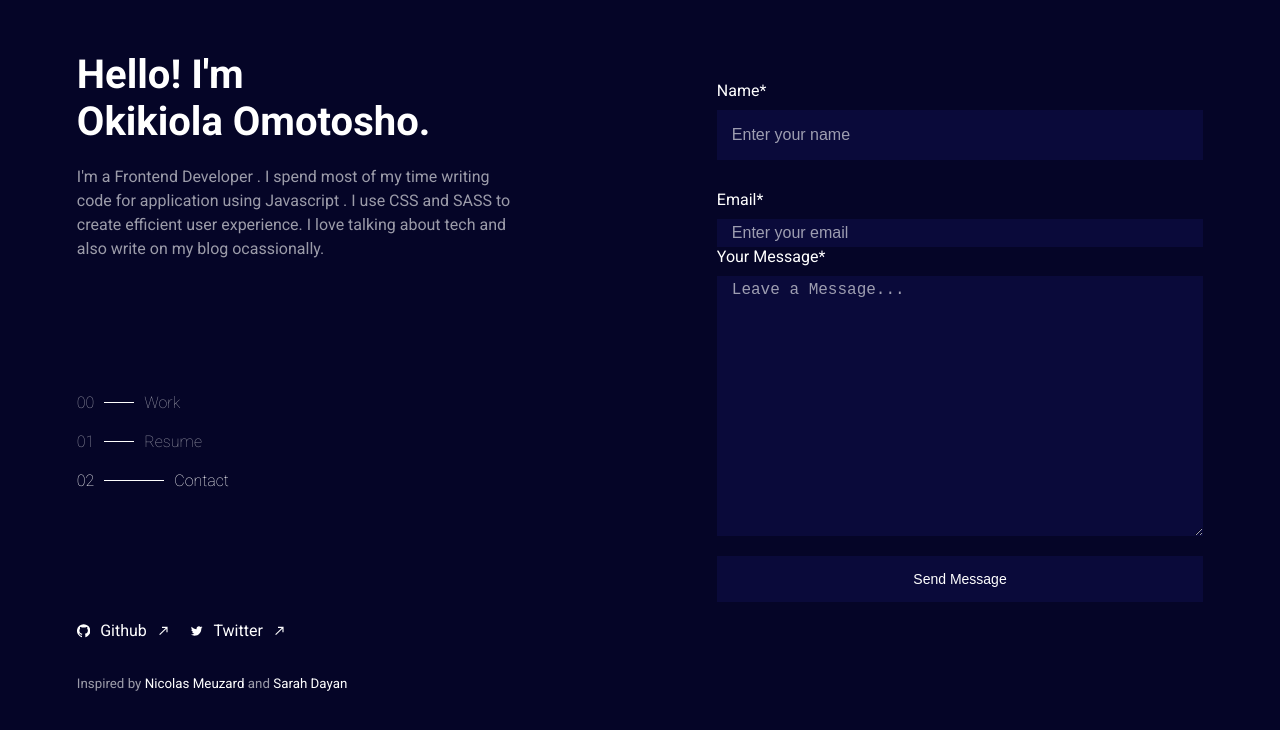
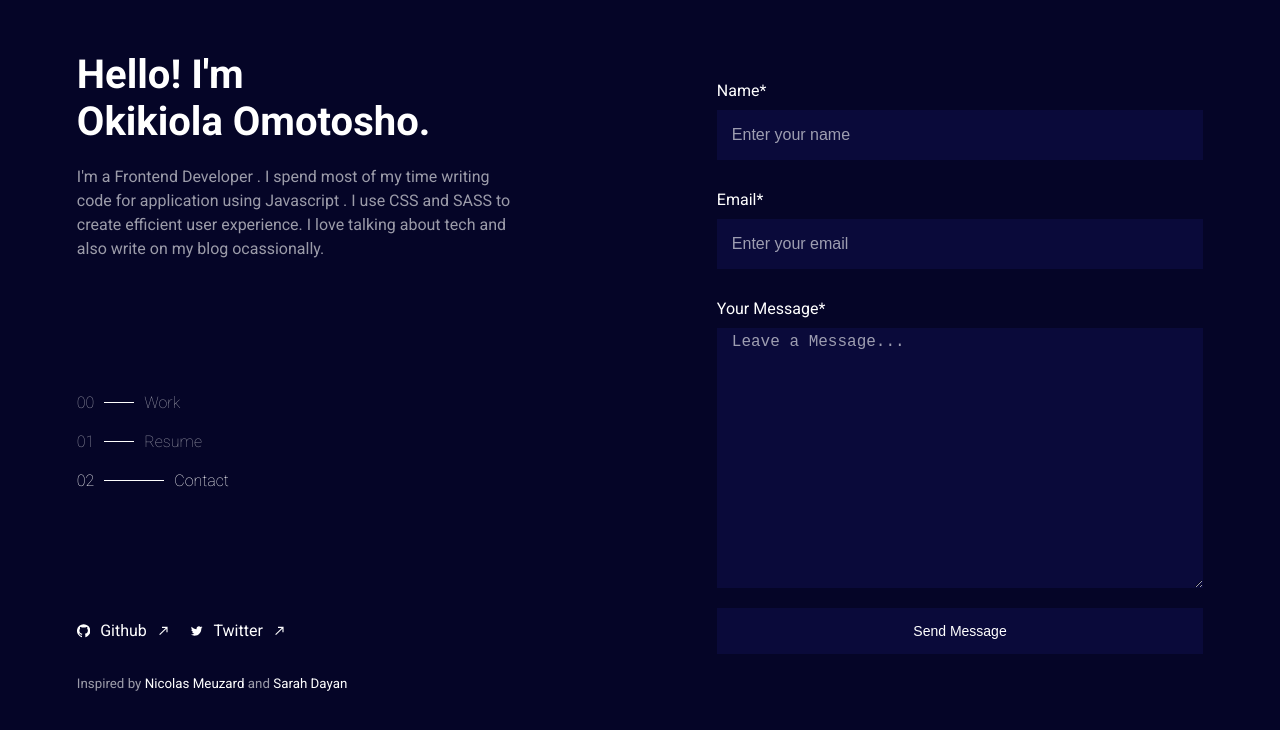
Before and after one commit to omotoshogyro/my-portfolio, a React (Create React App) app: page /contact in a window 1280 px wide. Shown: the top 730 px of the page. Built offline with nearby package versions, Linux system fonts and the light colour scheme.

Commit message:
input fixed

```diff
--- a/public/index.html
+++ b/public/index.html
@@ -35,7 +35,7 @@
   <body>
 
 
-    <form name="contact" netlify netlify-honeypot="bot-field" action='/' hidden>
+    <form name="contact" netlify netlify-honeypot="bot-field" hidden>
       <input type="text" name="name" />
       <input type="email" name="email" />
       <textarea name="message"></textarea>
--- a/src/App.css
+++ b/src/App.css
@@ -51,12 +51,11 @@ body::-webkit-scrollbar {
   .mobile__container {
     display: grid;
   }
-  .pages__container__mobile{
+  .pages__container__mobile {
     height: 90vh;
     display: flex;
     flex-direction: column;
     align-content: space-between;
     justify-content: space-between;
   }
-
 }
--- a/src/components/Contact/Contact.css
+++ b/src/components/Contact/Contact.css
@@ -4,7 +4,7 @@
 
 .input__form:nth-child(2),
 .input__form:nth-child(3) {
-  margin-top: 30px;
+  /* margin-top: 30px; */
 }
 .input__form > label {
   display: flex;
@@ -12,8 +12,10 @@
 }
 .input__form label > span {
   color: #fff;
+  margin-top: 30px;
   margin-bottom: 10px;
 }
+
 .input__form label > input,
 .input__form label > textarea {
   padding: 5px 15px;
@@ -24,14 +26,15 @@
   color: white;
   font-size: 16px;
 }
-input[type="text"] {
+input[type="text"],
+input[type="email"] {
   height: 40px;
   border: none;
 }
 textarea {
   height: 250px;
 }
-*::placeholder{
+*::placeholder {
   color: rgba(255, 255, 255, 0.603);
 }
 .contact__btn {
@@ -39,9 +42,7 @@ textarea {
   font-size: 14px;
   margin-top: 20px;
   padding: 15px;
-
   text-align: center;
-
   color: white;
   outline: none;
   border: none;
--- a/src/components/Contact/Contact.js
+++ b/src/components/Contact/Contact.js
@@ -1,14 +1,26 @@
-import React, { useEffect } from "react";
+import React, {useState, useEffect } from "react";
 import "./Contact.css";
 
 function Contact({ menu, changeMenu }) {
+
+  const [success, setSuccess] = useState(false);
+
   useEffect(() => {
     changeMenu(2);
   }, [changeMenu]);
 
+  useEffect(() => {
+    if ( window.location.search.includes('success=true') ) {
+      setSuccess(true);
+    }
+  }, []);
+
   return (
     <div className="contact">
+
+
       <form name="contact" method="POST"  action="/contact/?success=true" data-netlify="true">
+
       <input type="hidden" name="form-name" value="contact" />
         <div className="input__form">
           <label htmlFor="name">
```
Also changed, not shown: 1 other file (tests, documents, lock files or other folders).
